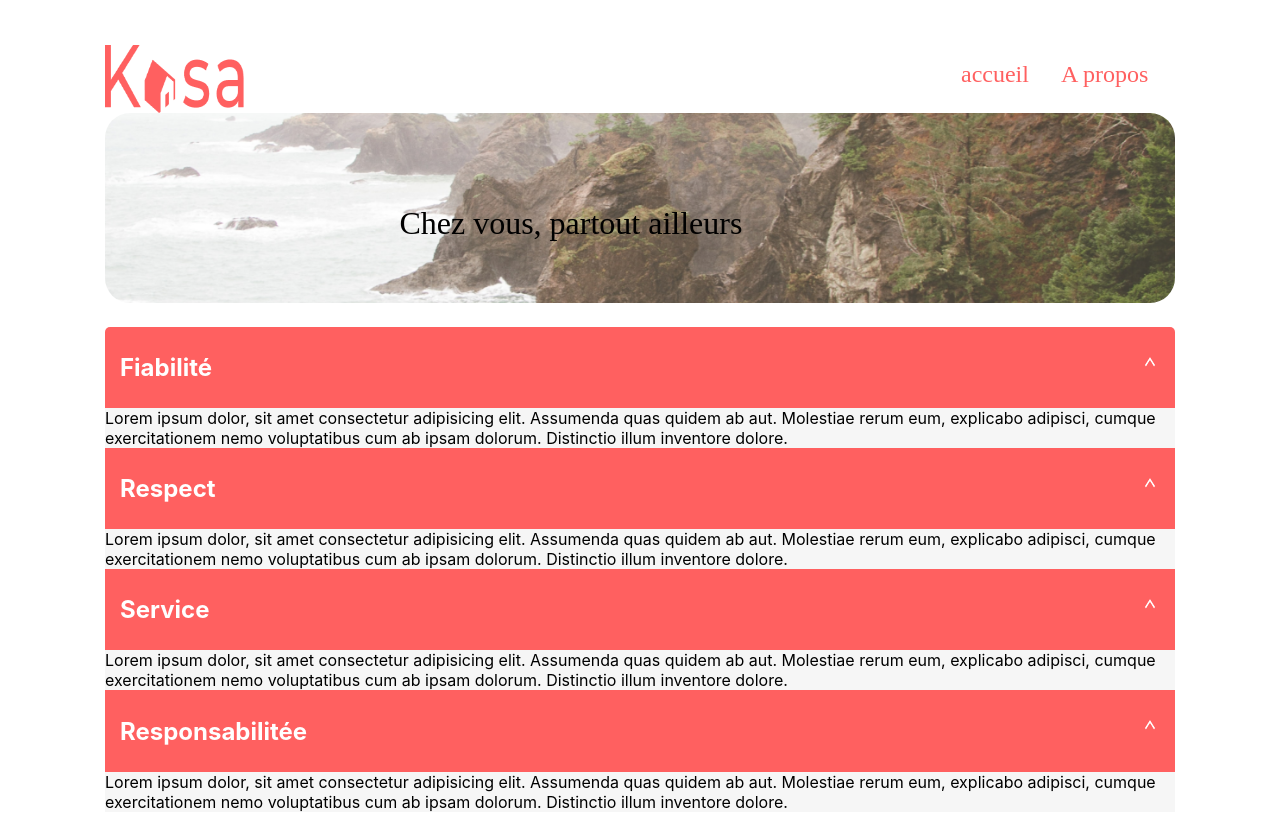
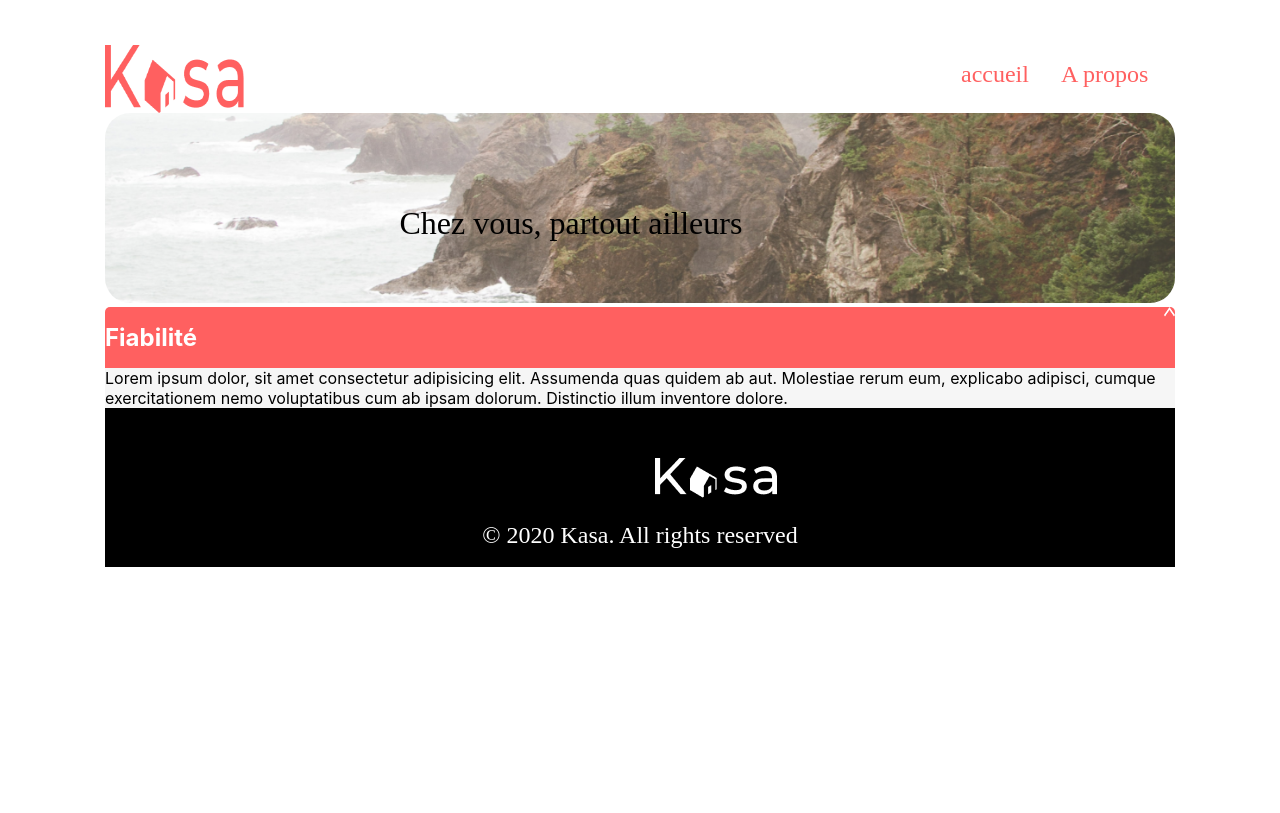
Before and after one commit to Plo-K2on/Projet-7, a React (Create React App) app: page /Propos in a window 1280 px wide. Shown: the top 813 px of the page. Built offline with nearby package versions, Linux system fonts and the light colour scheme.

Commit message:
13/04/23

```diff
--- a/src/Components/Collapse.jsx
+++ b/src/Components/Collapse.jsx
@@ -4,29 +4,29 @@ import { useState } from 'react';
 
 
 
-export default function Collapse() {
+export default function Collapse(props) {
     const [selected, setSelected] = useState(false);
-    const [selected2, setSelected2] = useState(false);
-    const [selected3, setSelected3] = useState(false);
-    const [selected4, setSelected4] = useState(false);
+    // const [selected2, setSelected2] = useState(false);
+    // const [selected3, setSelected3] = useState(false);
+    // const [selected4, setSelected4] = useState(false);
 
     const toggle = () => {
         return setSelected(!selected)
     }
-    const toggle2 = () => {
-        return setSelected2(!selected2)
-    }
-    const toggle3 = () => {
-        return setSelected3(!selected3)
-    }
-    const toggle4 = () => {
-        return setSelected4(!selected4)
-    }
+    // const toggle2 = () => {
+    //     return setSelected2(!selected2)
+    // }
+    // const toggle3 = () => {
+    //     return setSelected3(!selected3)
+    // }
+    // const toggle4 = () => {
+    //     return setSelected4(!selected4)
+    // }
 
     let isHiddenClass = selected ? "CollapseHidden" : "";
-    let isHiddenClass2 = selected2 ? "CollapseHidden" : "";
-    let isHiddenClass3 = selected3 ? "CollapseHidden" : "";
-    let isHiddenClass4 = selected4 ? "CollapseHidden" : "";
+    // let isHiddenClass2 = selected2 ? "CollapseHidden" : "";
+    // let isHiddenClass3 = selected3 ? "CollapseHidden" : "";
+    // let isHiddenClass4 = selected4 ? "CollapseHidden" : "";
 
     // let isHiddenClass;
     // if(selected === true) {
@@ -36,7 +36,7 @@ export default function Collapse() {
     // }
 
     return (
-        <div className="CollapseContainer">
+        <div className="Collapse">
             <div className="CollapseHeader">
                 <h1>Fiabilité</h1>
                 <img src={require('../Assets/Images/FlecheCollapse.png')} alt="Fleche" onClick={() => toggle()}/>
@@ -45,29 +45,7 @@ export default function Collapse() {
                 Lorem ipsum dolor, sit amet consectetur adipisicing elit. Assumenda quas quidem ab aut. Molestiae rerum eum, explicabo adipisci, cumque exercitationem nemo voluptatibus cum ab ipsam dolorum. Distinctio illum inventore dolore.
             </div>
 
-            <div className="CollapseHeader">
-                <h1>Respect</h1>
-                <img src={require('../Assets/Images/FlecheCollapse.png')} alt="Fleche" onClick={() => toggle2()}/>
-            </div>
-            <div className={`CollapseContent ${isHiddenClass2}`}>
-                Lorem ipsum dolor, sit amet consectetur adipisicing elit. Assumenda quas quidem ab aut. Molestiae rerum eum, explicabo adipisci, cumque exercitationem nemo voluptatibus cum ab ipsam dolorum. Distinctio illum inventore dolore.
-            </div>
 
-            <div className="CollapseHeader">
-                <h1>Service</h1>
-                <img src={require('../Assets/Images/FlecheCollapse.png')} alt="Fleche" onClick={() => toggle3()}/>
-            </div>
-            <div className={`CollapseContent ${isHiddenClass3}`}>
-                Lorem ipsum dolor, sit amet consectetur adipisicing elit. Assumenda quas quidem ab aut. Molestiae rerum eum, explicabo adipisci, cumque exercitationem nemo voluptatibus cum ab ipsam dolorum. Distinctio illum inventore dolore.
-            </div>
-
-            <div className="CollapseHeader">
-                <h1>Responsabilitée</h1>
-                <img src={require('../Assets/Images/FlecheCollapse.png')} alt="Fleche" onClick={() => toggle4()}/>
-            </div>
-            <div className={`CollapseContent ${isHiddenClass4}`}>
-                Lorem ipsum dolor, sit amet consectetur adipisicing elit. Assumenda quas quidem ab aut. Molestiae rerum eum, explicabo adipisci, cumque exercitationem nemo voluptatibus cum ab ipsam dolorum. Distinctio illum inventore dolore.
-            </div>
         </div>
     )
 }
--- /dev/null
+++ b/src/Pages/Fiche.jsx
@@ -0,0 +1,46 @@
+
+import '../Styles/Fiche.css'
+import '../Components/Collapse.jsx'
+import { useParams } from "react-router-dom"
+import Collapse from '../Components/Collapse.jsx';
+import Logements from '../Mock/logements.json';
+import React, { useState } from 'react';
+
+function Fiche() {
+  // récupérer le paramètre id
+  const { id } = useParams(); // on utilise la destructuration JS pour récupérer juste l'id
+  const logement = Logements.find((logement) => logement.id === id)
+
+  const collapseInfo1 = {
+    header: "Description",
+    content: logement.description
+  }
+  const collapseInfo2 ={
+    header: "Equipments",
+    content: [logement.equipments]
+  }
+
+
+    const [isOpen, setIsOpen] = useState(false);
+
+    const toggleCollapse = () => {
+      setIsOpen(!isOpen);
+    }
+
+
+  console.log('logement', logement)
+    return (
+      <div className='containerCollapse'>
+        <button onClick={toggleCollapse}>
+          <div className='collapseCol'>
+            <Collapse info={collapseInfo1} />
+          </div>
+          <div className='collapseCol'>
+            <Collapse info={collapseInfo2} />
+          </div>
+        </button>
+      </div>
+    )
+  }
+
+export default Fiche;
--- a/src/Styles/Collapse.css
+++ b/src/Styles/Collapse.css
@@ -1,5 +1,5 @@
 
-.CollapseContainer {
+.Collapse {
     background: #FF6060;
     border-radius: 5px;
     display: flex;
@@ -10,18 +10,18 @@
     display: flex;
     flex-direction: row;
     justify-content: space-between;
-    padding: 0px 20px 0 15px;
-    margin: 10px 0px 10px 0px;
+    /* padding: 0px 20px 0 15px;
+    margin: 10px 0px 10px 0px; */
 
 }
 
-.CollapseContainer img {
+.Collapse img {
     width: 1%;
     height: 10px;
-    padding: 20px 0 0px 0px;
+    /* padding: 20px 0 0px 0px; */
 }
 
-.CollapseContainer h1 {
+.Collapse h1 {
     color: white;
     font-size: 24px;
 }
--- a/src/Styles/Fiche.css
+++ b/src/Styles/Fiche.css
@@ -1,6 +1,14 @@
 
-.image img {
-    Width: 1240px;
-    Height: 415px;
-    border-radius: 25px;
+.containerCollapse {
+    display: flex;
+    flex-direction: row;
+    justify-content: space-between;
+    flex-wrap: wrap;
+    padding: 0;
+    margin: 0;
+    width: 100%;
 }
+
+.collapseCol {
+    width: 45%;
+}
--- a/src/Styles/Propos.css
+++ b/src/Styles/Propos.css
@@ -1,11 +1,11 @@
 
-.containerCollapse {
+/* .containerCollapse {
     display: flex;
     flex-direction: column;
     border-radius: 10px;
     justify-content: space-around;
     padding:20px 0 20px 0;
-}
+} */
 
 @media screen and (max-width: 870px) {
 
--- a/src/index.js
+++ b/src/index.js
@@ -2,7 +2,7 @@ import React from 'react';
 import ReactDOM from 'react-dom/client';
 import './index.css';
 import Home from './Pages/Home';
-import Fiches from './Pages/Fiches logements';
+import Fiche from './Pages/Fiche';
 import Propos from './Pages/Propos';
 import Error from './Pages/404';
 import reportWebVitals from './reportWebVitals';
@@ -24,7 +24,7 @@ const router = createBrowserRouter([
 
   {
     path: "/fiche/:id",
-    element: <Fiches />,
+    element: <Fiche />,
   },
 
   {
```
Also changed, not shown: src/Components/Cards.jsx (+20 -20 lines).
